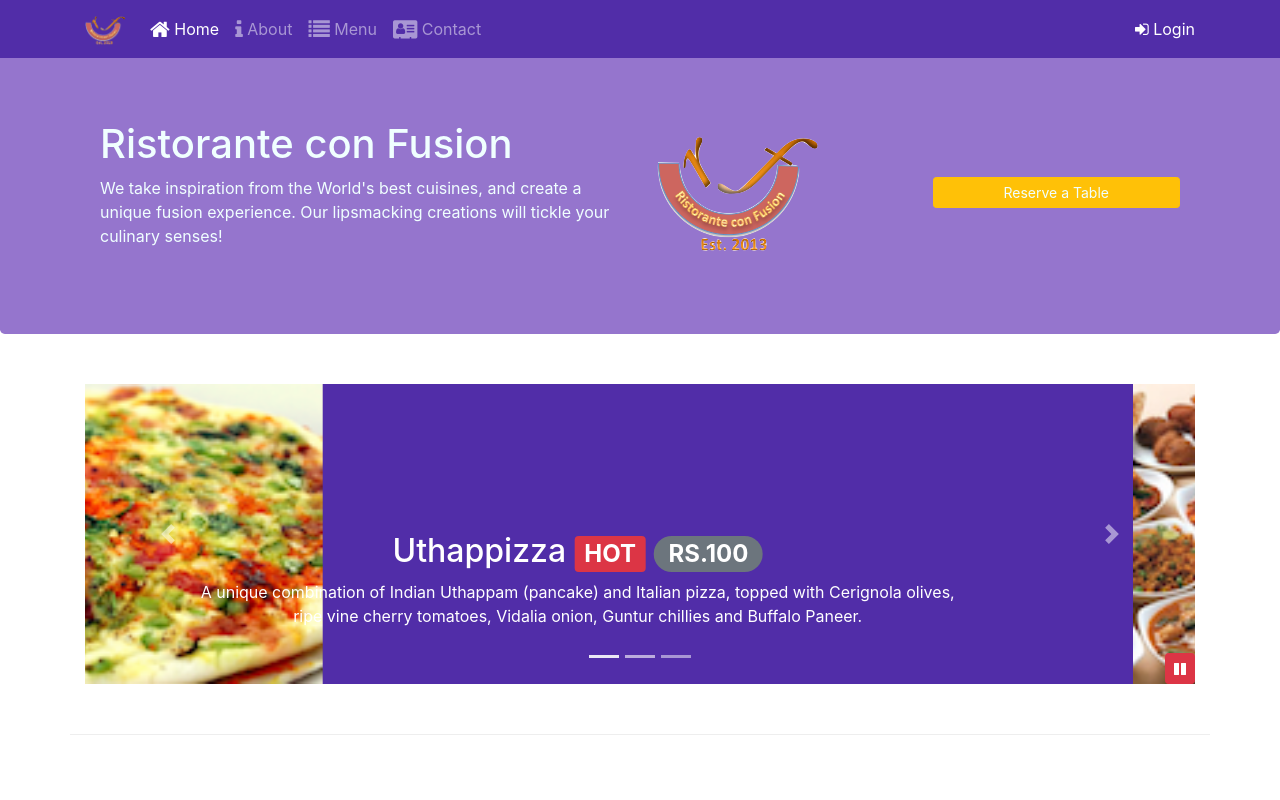
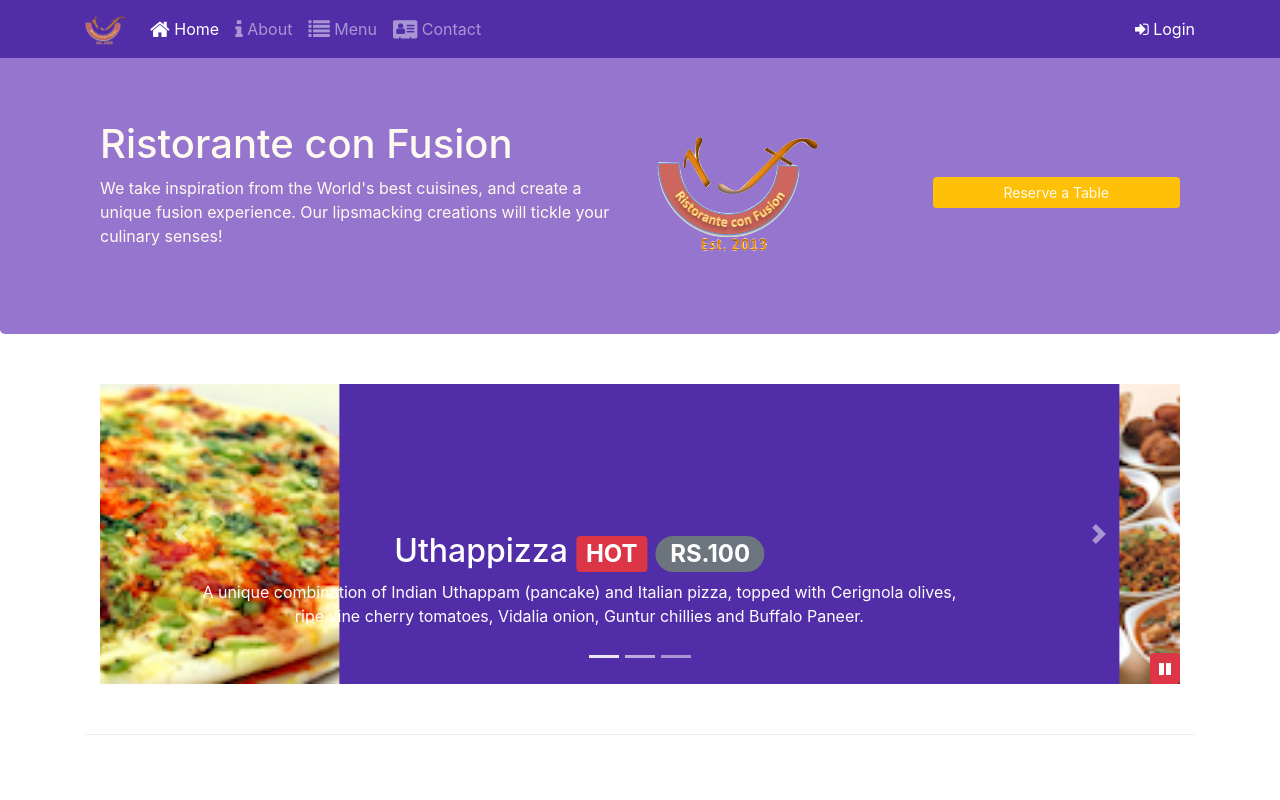
Before and after one commit to 21-rahul/Front-End-Web-UI-Frameworks-and-Tools-Bootstrap-4, a website: page index.html in a window 1280 px wide. Shown: the top 800 px of the page. Drawn offline with nearby package versions, Linux system fonts and the light colour scheme.

Commit message:
css.less

```diff
--- /dev/null
+++ b/css/style-old.css
@@ -0,0 +1,57 @@
+.row-header{
+    margin:0px auto;
+    padding: 0px auto;
+}
+.row-content{
+    margin: :0px auto;
+    padding:50px 0px 50px 0px;
+    border-bottom: 1px ridge;
+    min-height: 400px;
+}
+.footer{
+background-color:darksalmon;
+margin: 0px auto;
+padding: 20px 0px 20px 0px;
+}
+.jumbotron{
+padding: 70px 30px 70px 30px;
+margin: 0px auto;
+background:#9575CD;
+color: azure;
+}
+.address{
+    font-size: 80%;
+    margin: 0px;
+    color:white;
+}
+body{
+padding: 50px 0px 0px 0px;
+z-index:0;
+}
+.navbar-dark{
+    background-color: #512DA8;
+}
+ .tab-content {
+    border-left: 1px solid #ddd;
+    border-right: 1px solid #ddd;`
+    border-bottom: 1px solid #ddd;
+    padding: 10px;
+}
+
+.carousel{
+    background: #512DA8;
+}
+.carousel-item{
+height: 300px;
+}
+.carousel-item img{
+position: absolute;
+    top: 0;
+    left: 0;
+    min-height: 300px;
+}
+#carouselButton{
+    right:0px;
+    position: absolute;
+    bottom: 0px;
+}
--- a/css/style.css
+++ b/css/style.css
@@ -1,57 +1,57 @@
-.row-header{
-    margin:0px auto;
-    padding: 0px auto;
+.row-header {
+  margin: 0px auto;
+  padding: 0px 0px;
 }
-.row-content{
-    margin: :0px auto;
-    padding:50px 0px 50px 0px;
+.row-content {
+  margin: 0px auto;
+  padding: 50px 0px;
   border-bottom: 1px ridge;
   min-height: 400px;
 }
-.footer{
-background-color:darksalmon;
+.footer {
+  background-color: #D1C4E9;
   margin: 0px auto;
-padding: 20px 0px 20px 0px;
+  padding: 20px 0px;
 }
-.jumbotron{
-padding: 70px 30px 70px 30px;
+.jumbotron {
   margin: 0px auto;
-background:#9575CD;
-color: azure;
+  padding: 70px 30px;
+  background: #9575CD;
+  color: floralwhite;
 }
-.address{
+address {
   font-size: 80%;
   margin: 0px;
-    color:white;
+  color: #0f0f0f;
 }
-body{
+body {
   padding: 50px 0px 0px 0px;
-z-index:0;
+  z-index: 0;
 }
-.navbar-dark{
+.navbar-dark {
   background-color: #512DA8;
 }
 .tab-content {
   border-left: 1px solid #ddd;
-    border-right: 1px solid #ddd;`
+  border-right: 1px solid #ddd;
   border-bottom: 1px solid #ddd;
   padding: 10px;
 }
-
-.carousel{
+.carousel {
   background: #512DA8;
 }
-.carousel-item{
+.carousel .carousel-item {
   height: 300px;
 }
-.carousel-item img{
+.carousel .carousel-item img {
   position: absolute;
   top: 0;
   left: 0;
   min-height: 300px;
 }
-#carouselButton{
-    right:0px;
+#carouselButton {
+  right: 0px;
   position: absolute;
   bottom: 0px;
+  z-index: 1;
 }
--- /dev/null
+++ b/css/styles.less
@@ -0,0 +1,73 @@
+@lt-gray: #ddd;
+@background-dark: #512DA8;
+@background-light: #9575CD;
+@background-pale: #D1C4E9;
+
+// Height variables
+@carousel-item-height: 300px;
+.zero-margin (@pad-up-dn: 0px, @pad-left-right: 0px) {
+	margin:0px auto;
+	padding: @pad-up-dn @pad-left-right;
+}
+.row-header{
+    .zero-margin();
+}
+
+.row-content {
+    .zero-margin(50px,0px);
+    border-bottom: 1px ridge;
+    min-height:400px;
+}
+
+.footer{
+    background-color: @background-pale;
+    .zero-margin(20px, 0px);
+}
+
+.jumbotron {
+    .zero-margin(70px,30px);
+    background: @background-light ;
+    color:floralwhite;
+}
+
+address{
+    font-size:80%;
+    margin:0px;
+    color:#0f0f0f;
+}
+
+body{
+    padding:50px 0px 0px 0px;
+    z-index:0;
+}
+
+.navbar-dark {
+     background-color: @background-dark;
+}
+
+.tab-content {
+    border-left: 1px solid @lt-gray;
+    border-right: 1px solid @lt-gray;
+    border-bottom: 1px solid @lt-gray;
+    padding: 10px;
+}
+.carousel {
+    background:@background-dark;
+
+    .carousel-item {
+        height: @carousel-item-height;
+        img {
+            position: absolute;
+            top: 0;
+            left: 0;
+            min-height: 300px;
+        }
+    }
+}
+
+#carouselButton {
+    right:0px;
+    position: absolute;
+    bottom: 0px;
+    z-index: 1;
+}
--- a/index.html
+++ b/index.html
@@ -239,12 +239,9 @@
                     <a class="carousel-control-next" href="#mycarousel" role="button" data-slide="next">
                         <span class="carousel-control-next-icon"></span>
                     </a>
-                <div class="btn-group" id="carouselButton">
                     <button class="btn btn-danger btn-sm" id="carouselButton">
                 	    <span class="fa fa-pause"></span>
                     </button>
-
-                </div>
 
                 </div>
             </div>
@@ -352,10 +349,11 @@
     <script src="node_modules/jquery/dist/jquery.slim.min.js"></script>
     <script src="node_modules/popper.js/dist/umd/popper.min.js"></script>
     <script src="node_modules/bootstrap/dist/js/bootstrap.min.js"></script>
-        <script>
+           <script>
         $(document).ready(function(){
             $("#mycarousel").carousel( { interval: 2000 } );
-            $("#carousel-pause").click(function(){
+            $("#carouselButton").click(function(){
+                            $("#carouselButton").click(function(){
                 if ($("#carouselButton").children("span").hasClass('fa-pause')) {
                     $("#mycarousel").carousel('pause');
                     $("#carouselButton").children("span").removeClass('fa-pause');
@@ -367,10 +365,11 @@
                     $("#carouselButton").children("span").addClass('fa-pause');
                 }
             });
+
             });
-
         });
     </script>
+
 
 </body>
 
```
Also changed, not shown: css/new_style.css (renamed from new_style.css). Lines whose indentation alone changed are shown as unchanged.
